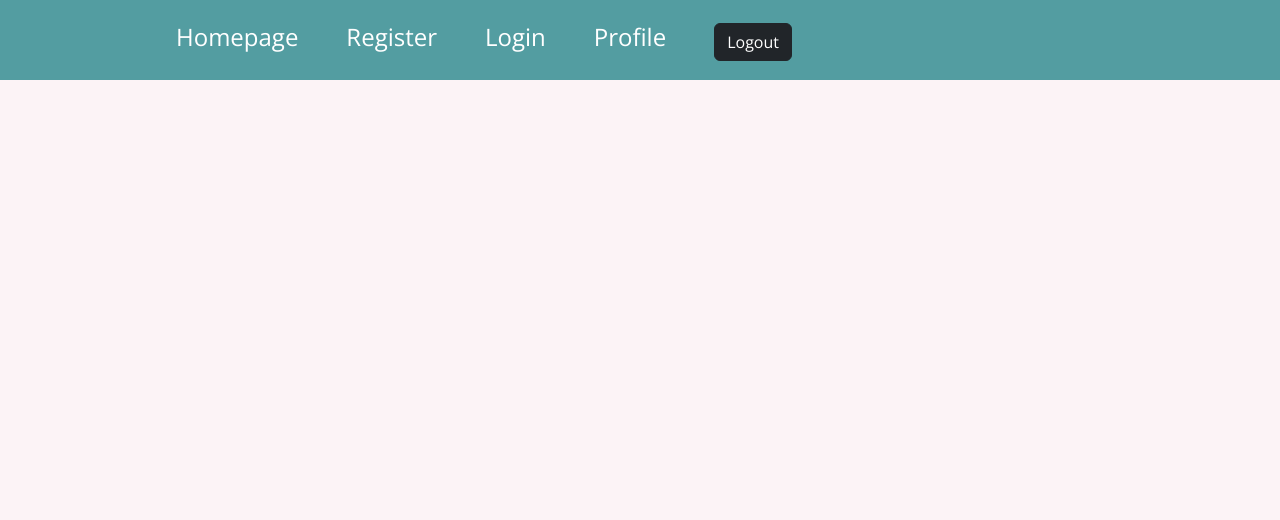
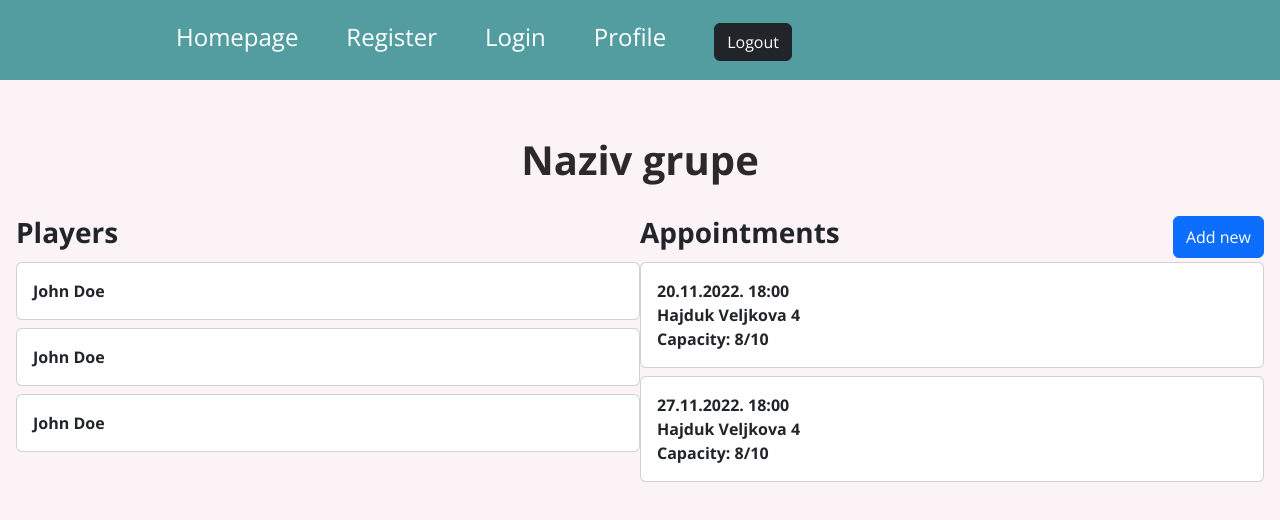
Before and after one commit to andric-milos/bachelor-thesis, a React (Create React App) app in the folder frontend/bachelor-thesis/: page /group in a window 1280 px wide. Shown: the top 520 px of the page. Built offline with nearby package versions, Linux system fonts and the light colour scheme.

Commit message:
Created a page that displays group info

```diff
--- a/frontend/bachelor-thesis/src/App.js
+++ b/frontend/bachelor-thesis/src/App.js
@@ -7,6 +7,7 @@ import LoginPage from './pages/LoginPage';
 import PlayerProfilePage from './pages/PlayerProfilePage';
 import RegisterPage from './pages/RegisterPage';
 import Forbidden from './pages/Forbidden';
+import GroupPage from './pages/GroupPage';
 
 function App() {
   return (
@@ -18,6 +19,7 @@ function App() {
         <Route path='/login' element={ <LoginPage /> } />
         <Route path='/profile' element={ <PlayerProfilePage /> } />
         <Route path='/forbidden' element={ <Forbidden /> } />
+        <Route path='/group' element={ <GroupPage /> } />
       </Routes>
     </div>
   );
--- /dev/null
+++ b/frontend/bachelor-thesis/src/pages/GroupPage.js
@@ -0,0 +1,54 @@
+import Button from "react-bootstrap/Button";
+
+function GroupPage() {
+    return (
+        <div className="d-flex flex-column p-2 mt-5 m-2 justify-content-center">
+            <h1 align="center"><b>Naziv grupe</b></h1>
+
+            <div className="d-flex flex-row mt-4">
+                <div className="d-flex flex-column col-sm-6">
+                    <h3><b>Players</b></h3>
+
+                    <div className="card my-1">
+                        <div className="card-body">
+                            <label><b>John Doe</b></label>
+                        </div>
+                    </div>
+                    <div className="card my-1">
+                        <div className="card-body">
+                            <label><b>John Doe</b></label>
+                        </div>
+                    </div>
+                    <div className="card my-1">
+                        <div className="card-body">
+                            <label><b>John Doe</b></label>
+                        </div>
+                    </div>
+                </div>
+                <div className="d-flex flex-column col-sm-6">
+                    <div className="d-flex flex-row justify-content-between">
+                        <h3><b>Appointments</b></h3>
+                        <Button variant="primary">Add new</Button>
+                    </div>
+
+                    <div className="card my-1">
+                        <div className="card-body d-flex flex-column">
+                            <label><b>20.11.2022. 18:00</b></label>
+                            <label><b>Hajduk Veljkova 4</b></label>
+                            <label><b>Capacity: 8/10</b></label>
+                        </div>
+                    </div>
+                    <div className="card my-1">
+                        <div className="card-body d-flex flex-column">
+                            <label><b>27.11.2022. 18:00</b></label>
+                            <label><b>Hajduk Veljkova 4</b></label>
+                            <label><b>Capacity: 8/10</b></label>
+                        </div>
+                    </div>
+                </div>
+            </div>
+        </div>
+    );
+}
+
+export default GroupPage;
```
